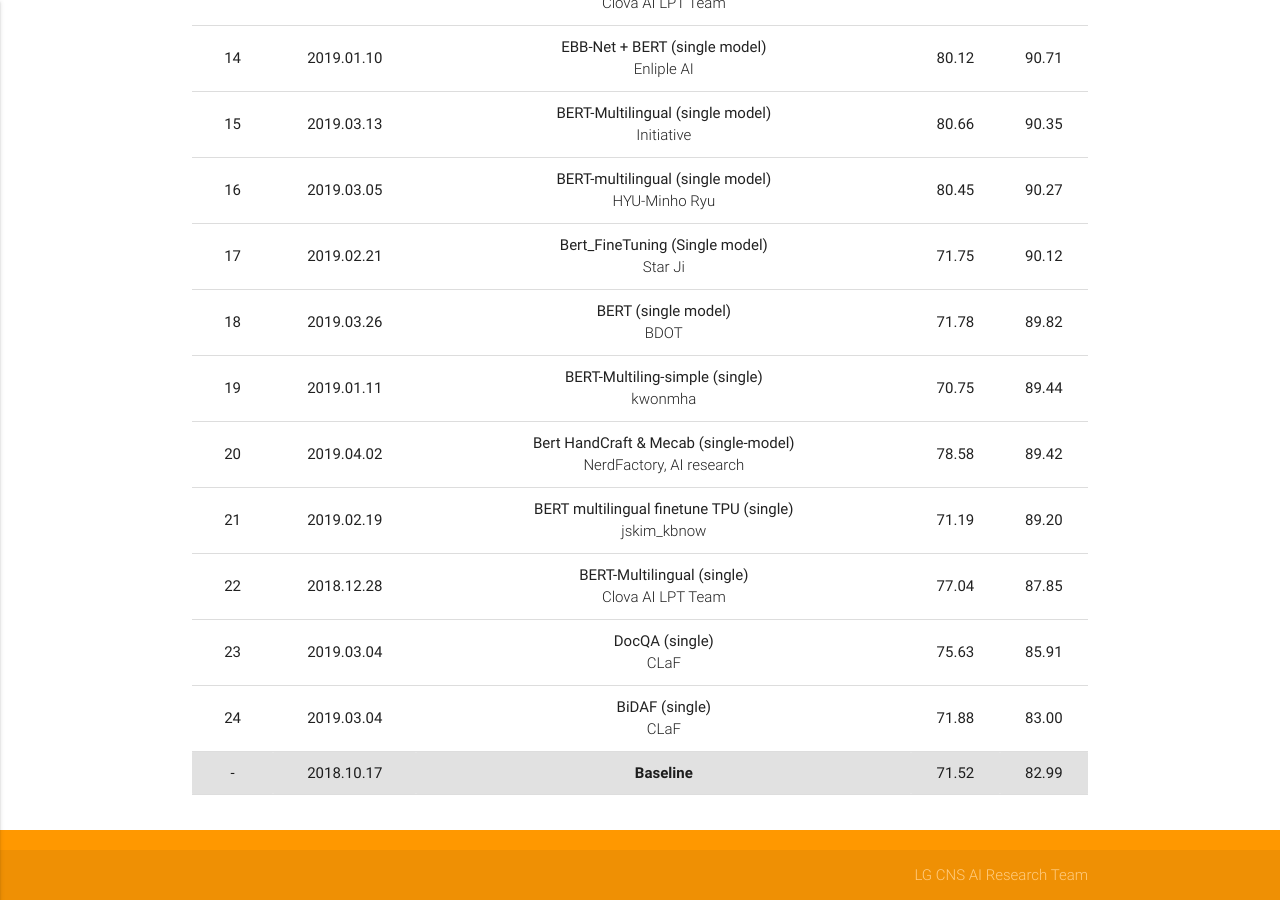
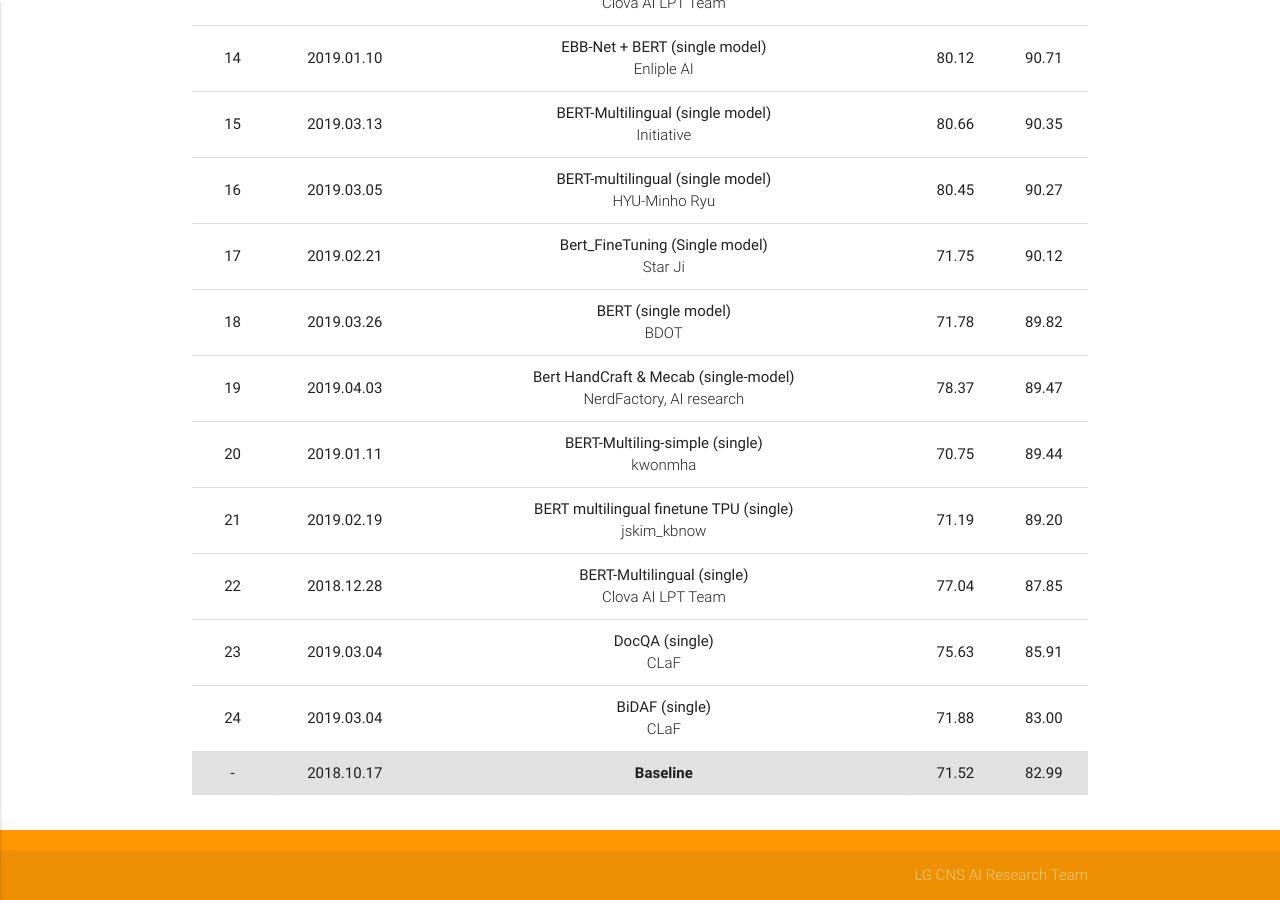
Before and after one commit to korquad/korquad.github.io, a Jekyll site: the page built from category/index_english.html, in a window 1280 px wide and 900 px high, scrolled down 2786 px. Built offline with Jekyll 4.4.1, drawn with Linux system fonts in a browser that asks for light colours.

Commit message:
19/04/04 leaderboard updated

```diff
--- a/category/index_english.html
+++ b/category/index_english.html
@@ -381,21 +381,21 @@ style="width:300px">Submission Tutorial</a>
                     </tr>
                     <tr>
                       <td>19</td>
+                      <td>2019.04.03</td>
+                      <td>Bert HandCraft & Mecab (single-model)
+                        <p class="light">NerdFactory, AI research</p>
+                      </td>
+                      <td>78.37</td>
+                      <td>89.47</td>
+                    </tr>
+                    <tr>
+                      <td>20</td>
                       <td>2019.01.11</td>
                       <td>BERT-Multiling-simple (single)
                         <p class="light">kwonmha</p>
                       </td>
                       <td>70.75</td>
                       <td>89.44</td>
-                    </tr>
-                    <tr>
-                      <td>20</td>
-                      <td>2019.04.02</td>
-                      <td>Bert HandCraft & Mecab (single-model)
-                        <p class="light">NerdFactory, AI research</p>
-                      </td>
-                      <td>78.58</td>
-                      <td>89.42</td>
                     </tr>
                     <tr>
                       <td>21</td>
```
Also changed, not shown: _layouts/home.html (+9 -9 lines).
